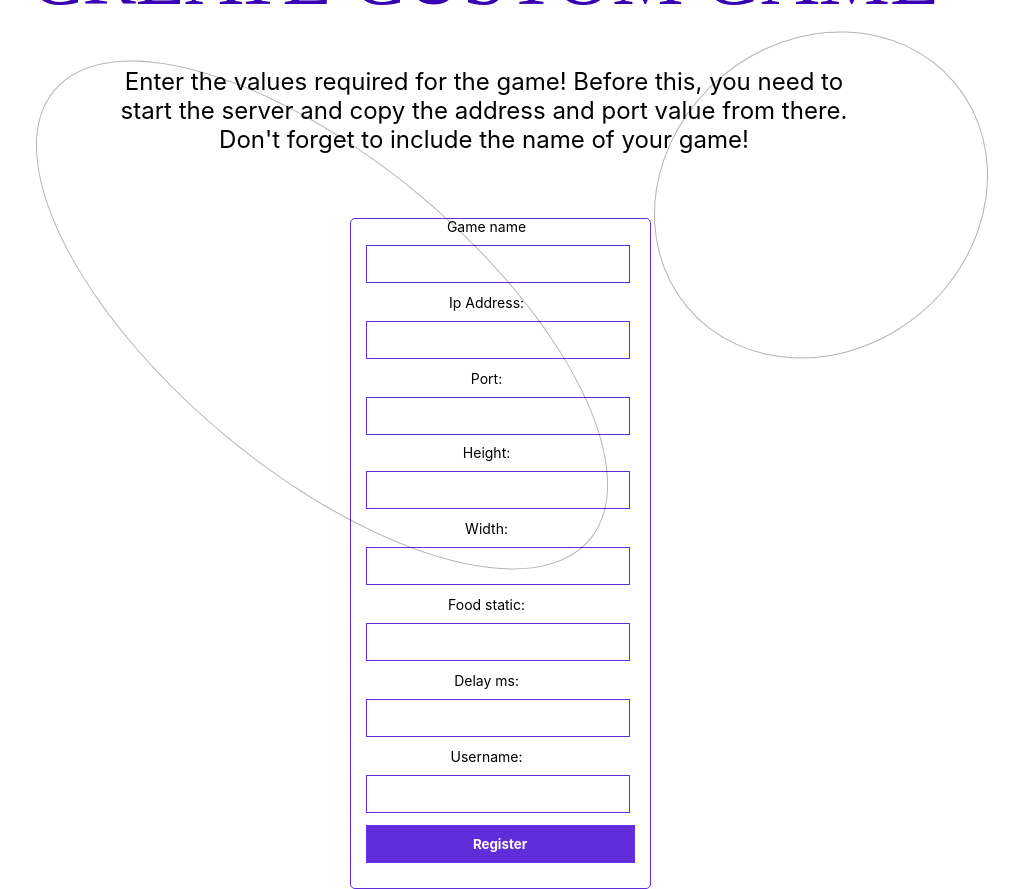
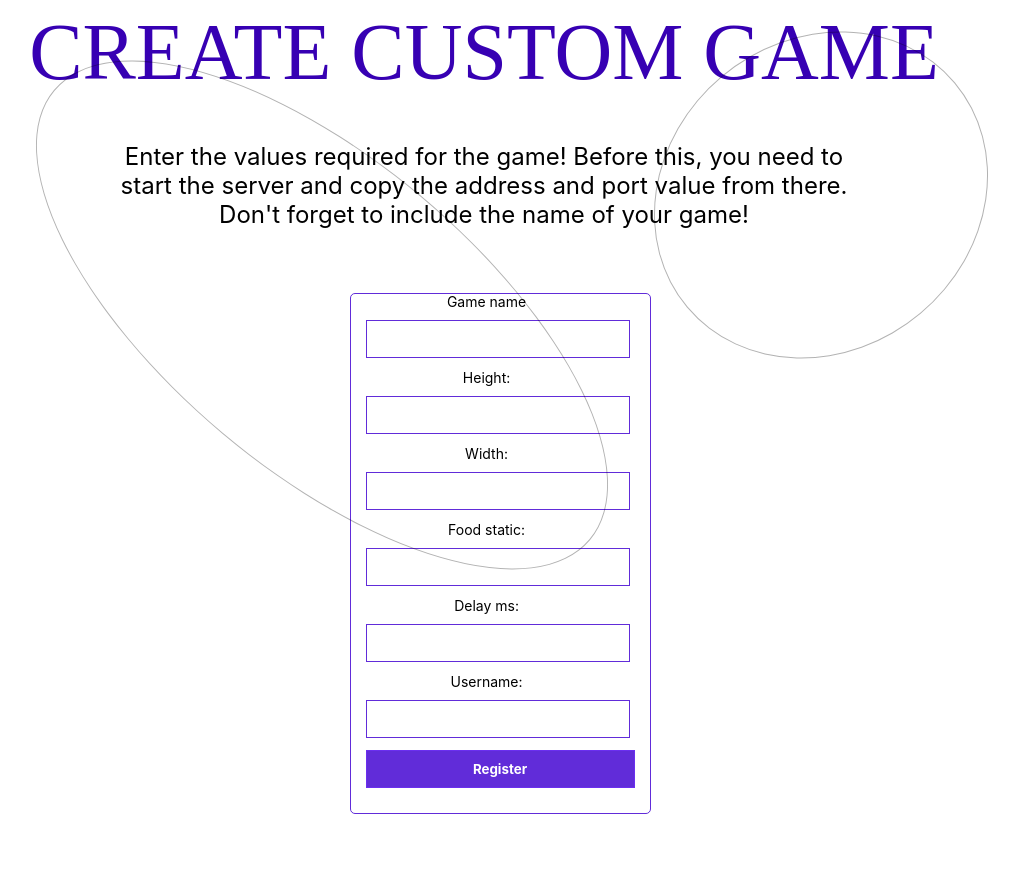
Before and after one commit to YanichChe/slithers-smashers-front, a React (Create React App) app: page /create-custom-game in a window 1280 px wide. Shown: the whole page, without its empty margins (156-1175 px from the left). After the commit the page ends 814 px from the top, so only its background shows below. Built offline with nearby package versions, Linux system fonts and the light colour scheme; a web font is replaced by a local one.

Commit message:
remove address and port

```diff
--- a/src/api/ConfigService.js
+++ b/src/api/ConfigService.js
@@ -2,7 +2,7 @@ import axios from "axios";
 
 export default class ConfigService {
     static sendStartPost(
-        height, width, foodStatic, stateDelayMs, gameName, username, ipAddress, port
+        height, width, foodStatic, stateDelayMs, gameName, username
     ) {
         return axios.post('/start', {
 
@@ -12,9 +12,6 @@ export default class ConfigService {
             stateDelayMs: stateDelayMs,
             gameName: gameName,
             username: username,
-            ipAddress: ipAddress,
-            port: port
-
         })
     }
 }
--- a/src/components/create-custom-game/RegistrationForm.js
+++ b/src/components/create-custom-game/RegistrationForm.js
@@ -7,8 +7,6 @@ import {observer} from "mobx-react";
 const RegistrationForm = observer(() => {
 
     const [gameName, setGameName] = useState('');
-    const [ipAddress, setIpAddress] = useState('');
-    const [port, setPort] = useState('');
 
     const [height, setHeight] = useState('');
     const [width, setWidth] = useState('');
@@ -17,8 +15,6 @@ const RegistrationForm = observer(() => {
     const [username, setUsername] = useState('');
 
     const [gameNameError, setGameNameError] = useState('');
-    const [ipAddressError, setIpAddressError] = useState('');
-    const [portError, setPortError] = useState('');
 
     const [heightError, setHeightError] = useState('');
     const [widthError, setWidthError] = useState('');
@@ -37,15 +33,13 @@ const RegistrationForm = observer(() => {
     const submituserRegistrationForm = (e) => {
         e.preventDefault();
         store.setGameName(gameName);
-        ConfigService.sendStartPost(height, width, foodStatic, stateDelayMs, gameName, username, ipAddress, port)
+        ConfigService.sendStartPost(height, width, foodStatic, stateDelayMs, gameName, username)
             .then(() => {
                 window.location.assign('http://localhost:3000/game');
             })
             .catch((error) => {
                 console.error('Ошибка:', error);
                 setGameName('');
-                setIpAddress('');
-                setPort('');
             });
     }
 
@@ -63,21 +57,6 @@ const RegistrationForm = observer(() => {
                         onChange={(event) => handleChange(event, setGameName)}
                     />
                     <div className="errorMsg">{gameNameError}</div>
-
-                    <label>Ip Address:</label>
-                    <input
-                        type="text"
-                        value={ipAddress}
-                        onChange={(event) => handleChange(event, setIpAddress)}
-                    />
-                    <div className="errorMsg">{ipAddressError}</div>
-
-                    <label>Port:</label>
-                    <input
-                        type="number"
-                        value={port}
-                        onChange={(event) => handleChange(event, setPort)}
-                    />
 
                     <label>Height:</label>
                     <input
```
